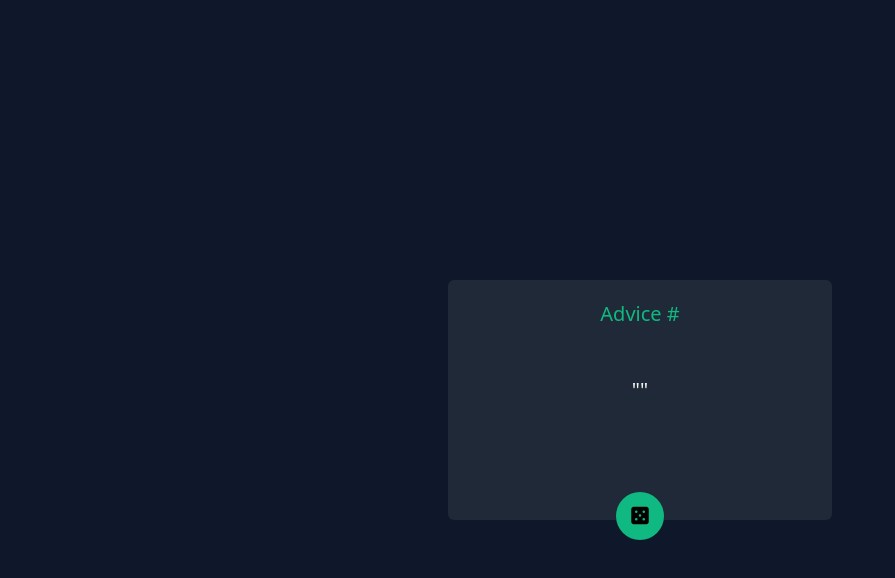
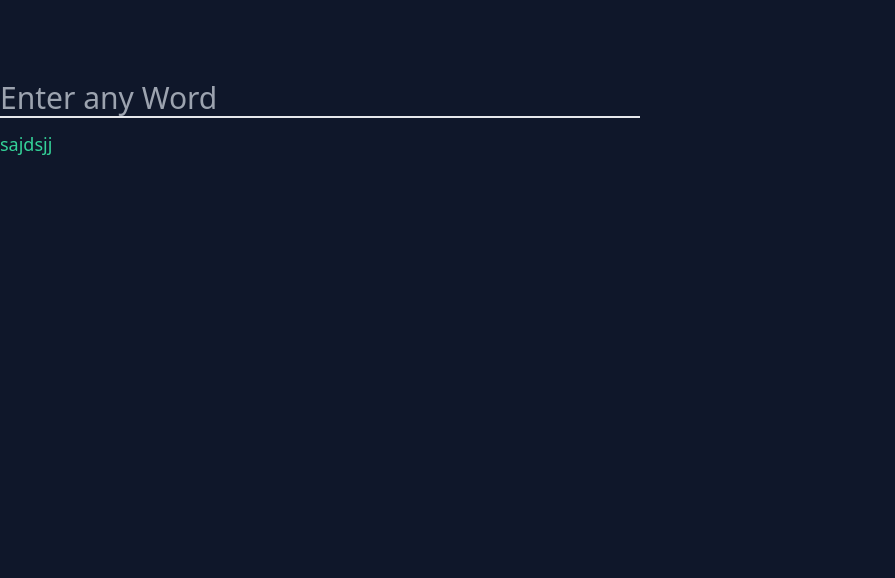
Before and after one commit to shamimsikder/vanilla-js-projects, a plain HTML site: page dictionary/index.html in a window 1280 px wide. Shown: the whole page, without its empty margins (0-895 px from the left). Drawn offline with nearby package versions, Linux system fonts and the light colour scheme.

Commit message:
Search Section

```diff
--- a/dictionary/index.html
+++ b/dictionary/index.html
@@ -6,7 +6,7 @@
     <meta http-equiv="X-UA-Compatible" content="IE=edge">
     <meta name="viewport" content="width=device-width, initial-scale=1.0">
 
-    <title>Advice Generator</title>
+    <title>Dictionary</title>
 
     <script src="https://cdn.tailwindcss.com"></script>
 
@@ -14,18 +14,27 @@
 
 </head>
 
-<body class="flex flex-col items-center justify-center w-full max-w-7xl mx-auto h-screen bg-slate-900">
+<body class="bg-slate-900 w-full max-w-7xl mx-auto">
 
+    <main class="flex flex-col gap-8">
 
-    <div class="bg-gray-800 p-5 md:w-96  rounded-md text-center w-full">
-        <p class="text-xl text-emerald-500 text-center">Advice #<span id="advice-id"></span></p>
-        <p class="text-xl text-gray-100 text-center mt-12">"<span id="advice"></span>"</p>
-        <button id="advice-btn" class="text-xl text-gray-100 top-10 relative mt-12 bg-emerald-500 rounded-full h-12 w-12">
-            <i class="fa-solid fa-dice-five text-black"></i>
-        </button>
-    </div>
+        <!--Search Section-->
+        <section class="mt-20 text-white">
 
-    <script src="./js/api-practice-5.js"></script>
+            <input type="text" class="outline-none border-b-2 bg-transparent w-1/2 text-3xl mb-3" placeholder="Enter any Word">
+            <p class="text-emerald-400 text-lg">sajdsjj</p>
+
+        </section>
+
+        <!---->
+        <section></section>
+
+        <!---->
+        <section></section>
+
+    </main>
+
+    <script src="./js/.js"></script>
 
 </body>
 
```
